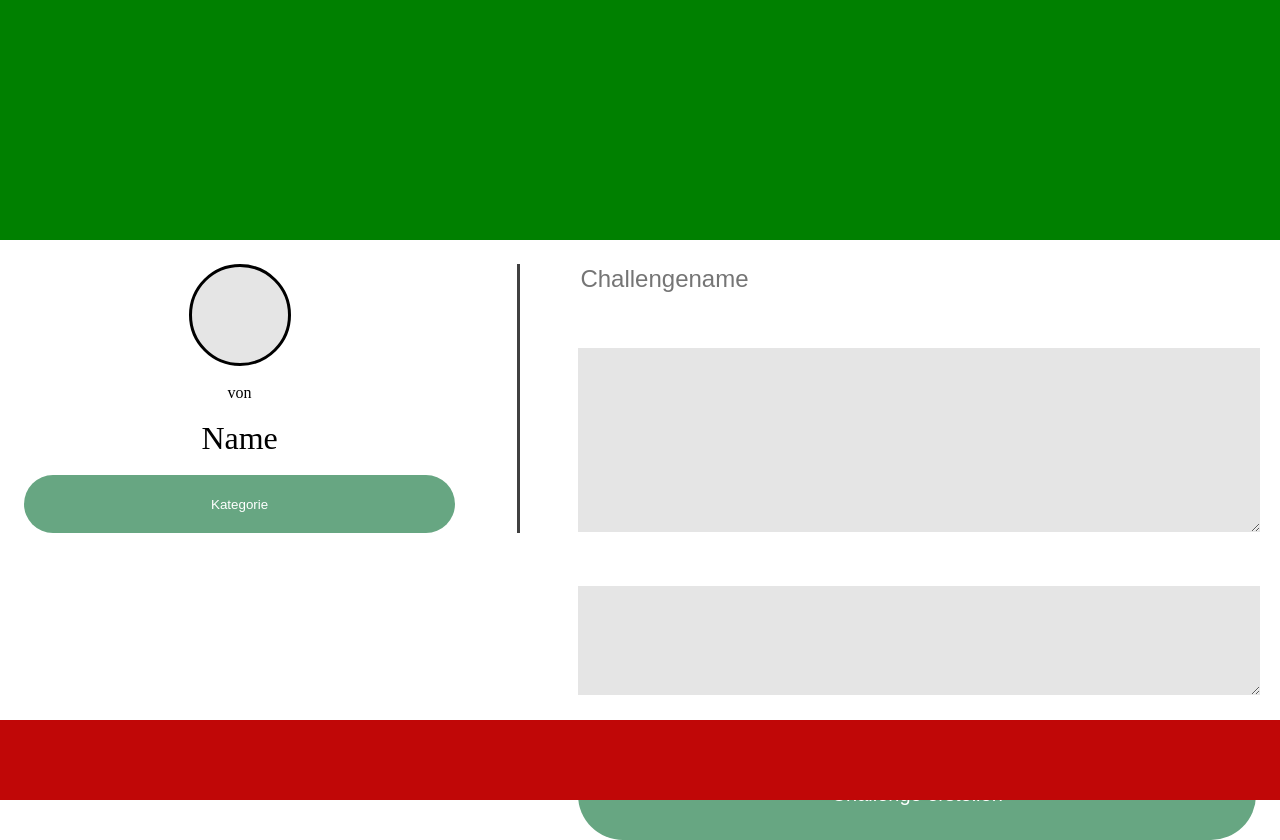
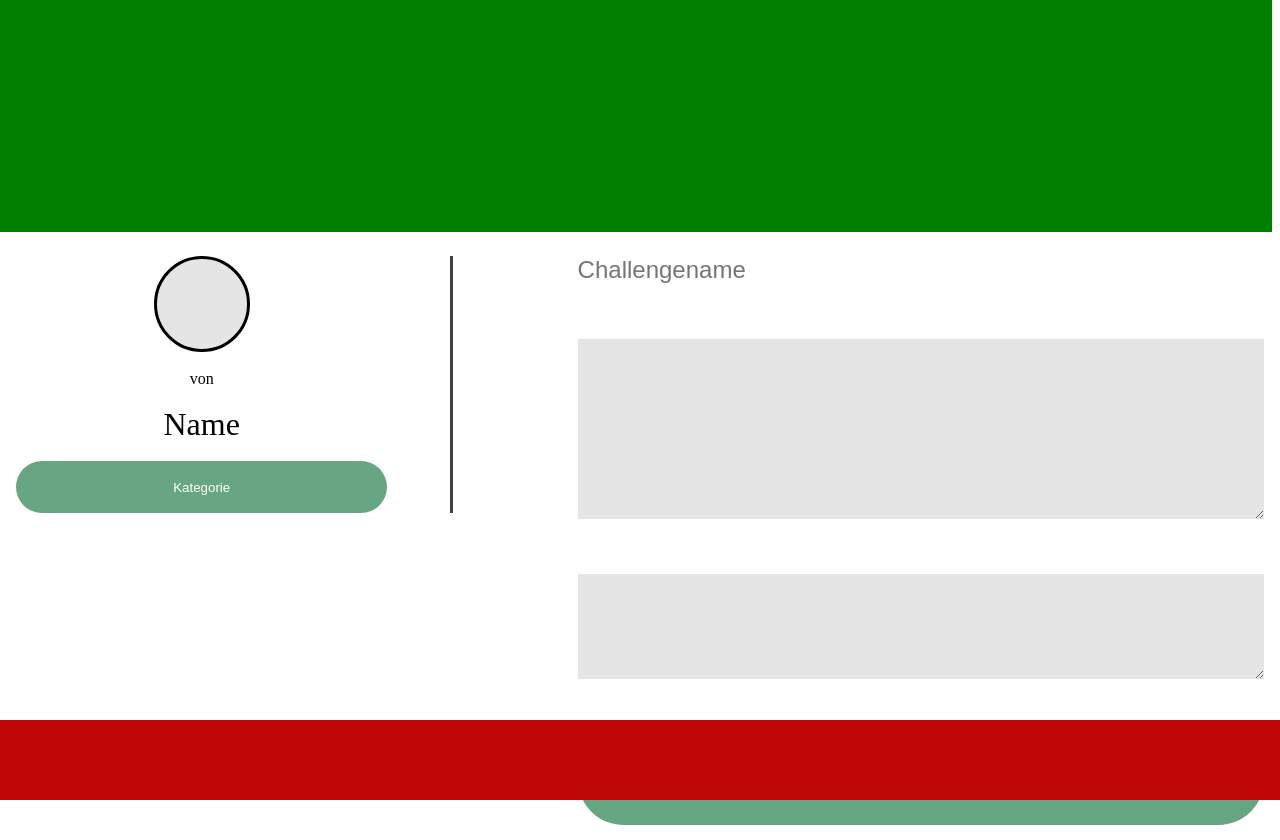
Before and after one commit to Questophant/frontend, an Angular app: page /create in a window 1280 px wide. Built offline with nearby package versions, Linux system fonts and the light colour scheme.

Commit message:
small adjustments

```diff
--- a/src/app/pages/achievements-page/achievements-page.component.scss
+++ b/src/app/pages/achievements-page/achievements-page.component.scss
@@ -1,6 +1,7 @@
 h1 {
 	color: #67a682;
-	margin: 5vh 4vw 3vh 4vw;
+	margin: 3vh 4vw 3vh 4vw;
+	font-size: 24px;
 }
 .text {
 	margin-left: 4vw;
@@ -8,7 +9,7 @@ h1 {
 	padding: 4px 10px;
 	display: inline-block;
 	color: #fff;
-	font-size: 1.25rem;
+	font-size: 1rem;
 	border-radius: 100px;
 }
 .achievements {
@@ -56,7 +57,6 @@ span {
 	bottom: 0;
 	position: fixed;
 	height: 10vh;
-	bottom: 0;
 	width: 100%;
 	background: #c00707;
 }
--- a/src/app/pages/achievements-page/achievements-page.component.ts
+++ b/src/app/pages/achievements-page/achievements-page.component.ts
@@ -1,15 +1,12 @@
 import { Component, OnInit } from '@angular/core';
 
 @Component({
-  selector: 'app-achievements-page',
-  templateUrl: './achievements-page.component.html',
-  styleUrls: ['./achievements-page.component.scss']
+	selector: 'app-achievements-page',
+	templateUrl: './achievements-page.component.html',
+	styleUrls: ['./achievements-page.component.scss'],
 })
 export class AchievementsPageComponent implements OnInit {
+	constructor() {}
 
-  constructor() { }
-
-  ngOnInit(): void {
-  }
-
+	ngOnInit(): void {}
 }
--- a/src/app/pages/start-page/start-page.component.ts
+++ b/src/app/pages/start-page/start-page.component.ts
@@ -1,4 +1,4 @@
-import { Component, Inject, Injectable, OnInit } from '@angular/core';
+import { Component, OnInit } from '@angular/core';
 import { FormControl, FormGroup, Validators } from '@angular/forms';
 import { ApiService } from '../../shared/services/api-service/api.service';
 
--- a/src/styles.scss
+++ b/src/styles.scss
@@ -1 +1,5 @@
-/* You can add global styles to this file, and also import other style files */
+* {
+	margin: 0;
+	padding: 0;
+	box-sizing: border-box;
+}
```
Also changed, not shown: 2 other files (tests, documents, lock files or other folders).
